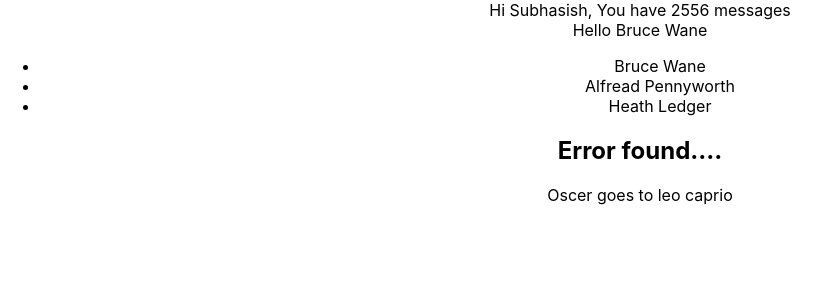
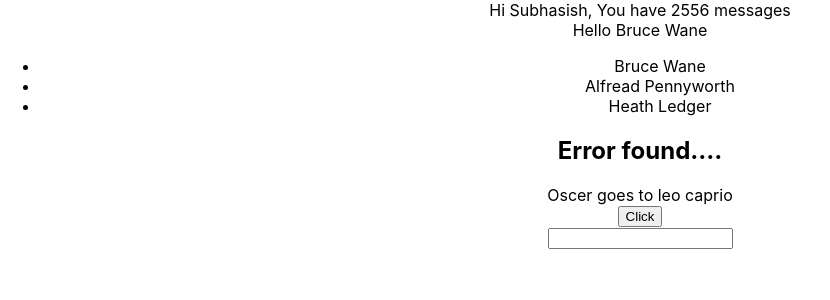
Before and after one commit to deepintowp/react_typescript, a React (Create React App) app: page / in a window 1280 px wide. Shown: the top 300 px of the page, without its empty margins (0-830 px from the left). Built offline with nearby package versions, Linux system fonts and the light colour scheme.

Commit message:
event props done

```diff
--- a/src/App.tsx
+++ b/src/App.tsx
@@ -1,5 +1,3 @@
-import React from 'react';
-import logo from './logo.svg';
 import './App.css';
 import Greet from './components/Greet';
 import Person from './components/Person';
@@ -7,6 +5,8 @@
 import Status from './components/Status';
 import Heading from './components/Heading';
 import Oscer from './components/Oscer';
+import Button from './components/Button';
+import Input from './components/Input';
 
 function App() {
   const personName = {
@@ -38,6 +38,12 @@
       <Oscer>
         <Heading>Oscer goes to leo caprio</Heading>
       </Oscer>
+      <Button handleClick={(event, id)=>{
+        console.log("object", event, id);
+      }}/>
+      <Input value="" handleChange={(event)=>{
+        console.log("changed ");
+      }} />
     </div>
   );
 }
--- /dev/null
+++ b/src/components/Button.tsx
@@ -0,0 +1,13 @@
+import React from "react"
+
+type buttonProps = {
+    handleClick:  (event:React.MouseEvent<HTMLButtonElement>, id:number) => void
+}
+
+const Button = (props:buttonProps) => {
+  return (
+    <button onClick={event=>props.handleClick(event, 2)} >Click</button>
+  )
+}
+
+export default Button
--- /dev/null
+++ b/src/components/Input.tsx
@@ -0,0 +1,14 @@
+import React from 'react'
+type inputProps  = {
+    handleChange:(event:React.ChangeEvent<HTMLInputElement>)=>void,
+    value:string
+}
+const Input = (props:inputProps) => {
+  return (
+    <div>
+        <input type="text" onChange={props.handleChange} />
+    </div>
+  )
+}
+
+export default Input
```
